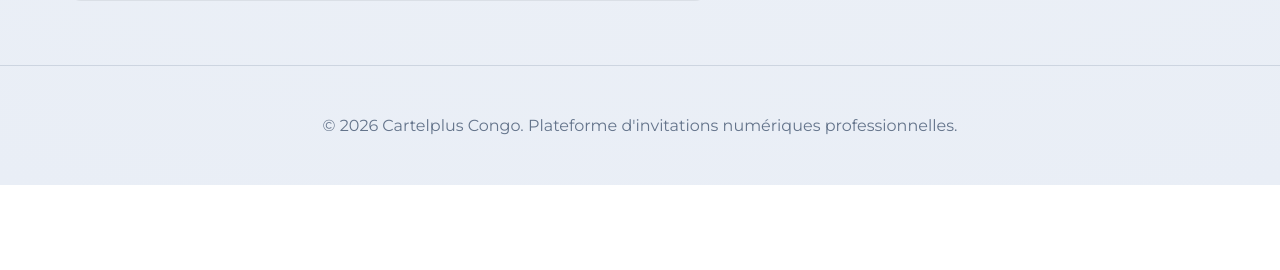
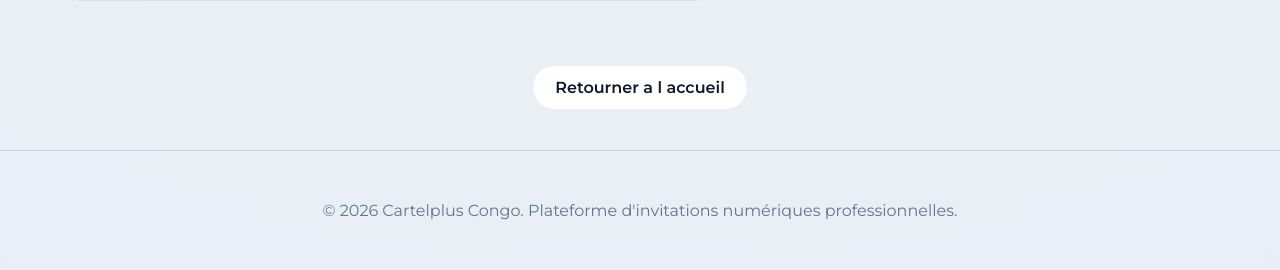
Before and after one commit to lweka/qrGlossaire, a PHP site: page /invitation in a window 1280 px wide. Shown: the part 1578-1848 px from the top of the page. Before the commit the page ends 1763 px from the top, so only its background shows below. Run offline with PHP 8.4, Linux system fonts and the light colour scheme.

Commit message:
Add home return button at bottom of invitation page

```diff
--- a/invitation.php
+++ b/invitation.php
@@ -200,4 +200,9 @@ $activeModel = $invitationModels[0] ?? $modelProfiles['default'];
         <button class="button primary" type="button" style="margin-top: 12px;">Envoyer</button>
     </div>
 </section>
+
+<section class="container" style="padding: 0 0 40px; text-align: center;">
+    <a class="button ghost" href="<?= $baseUrl; ?>/">Retourner a l accueil</a>
+</section>
+
 <?php include __DIR__ . '/includes/footer.php'; ?>
```
